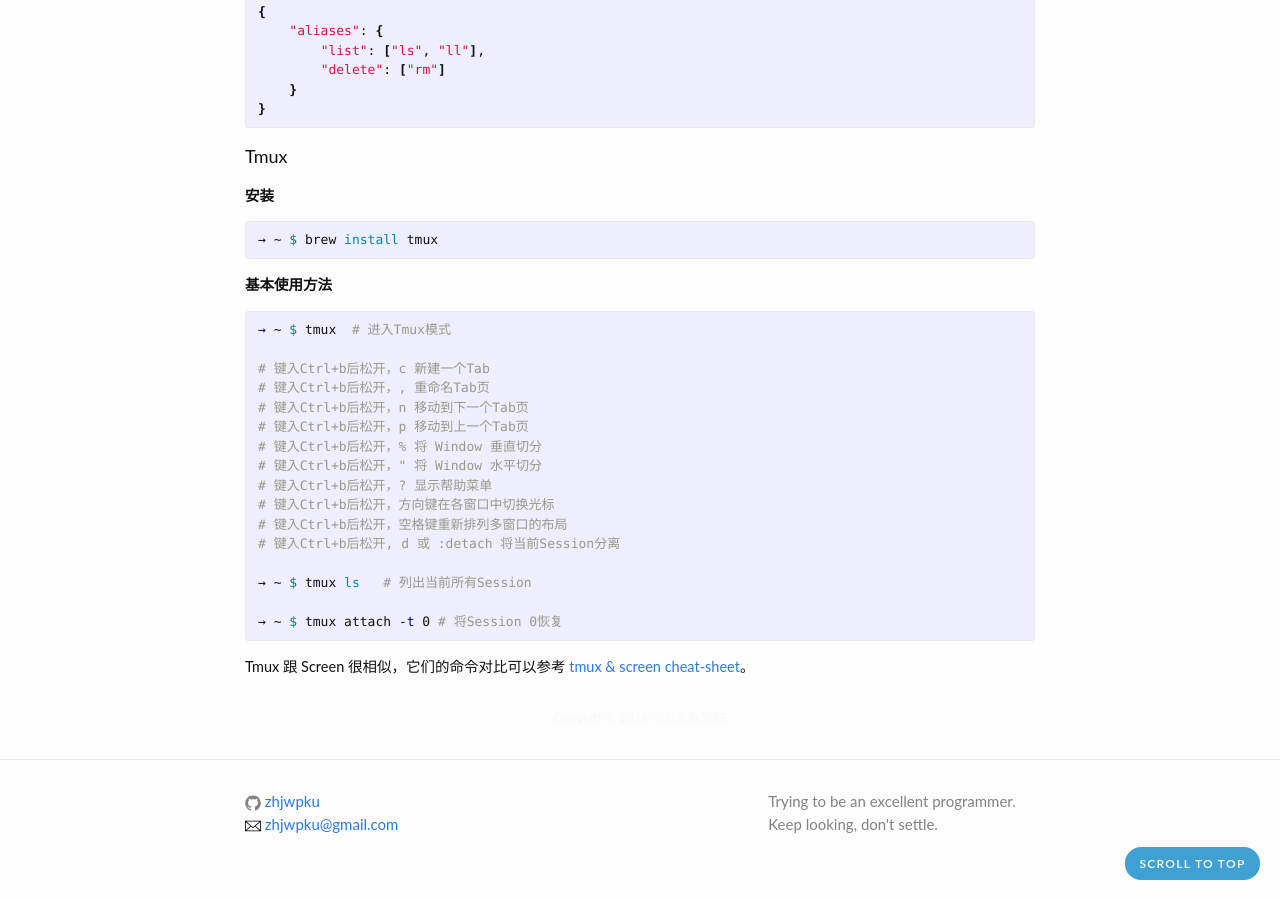
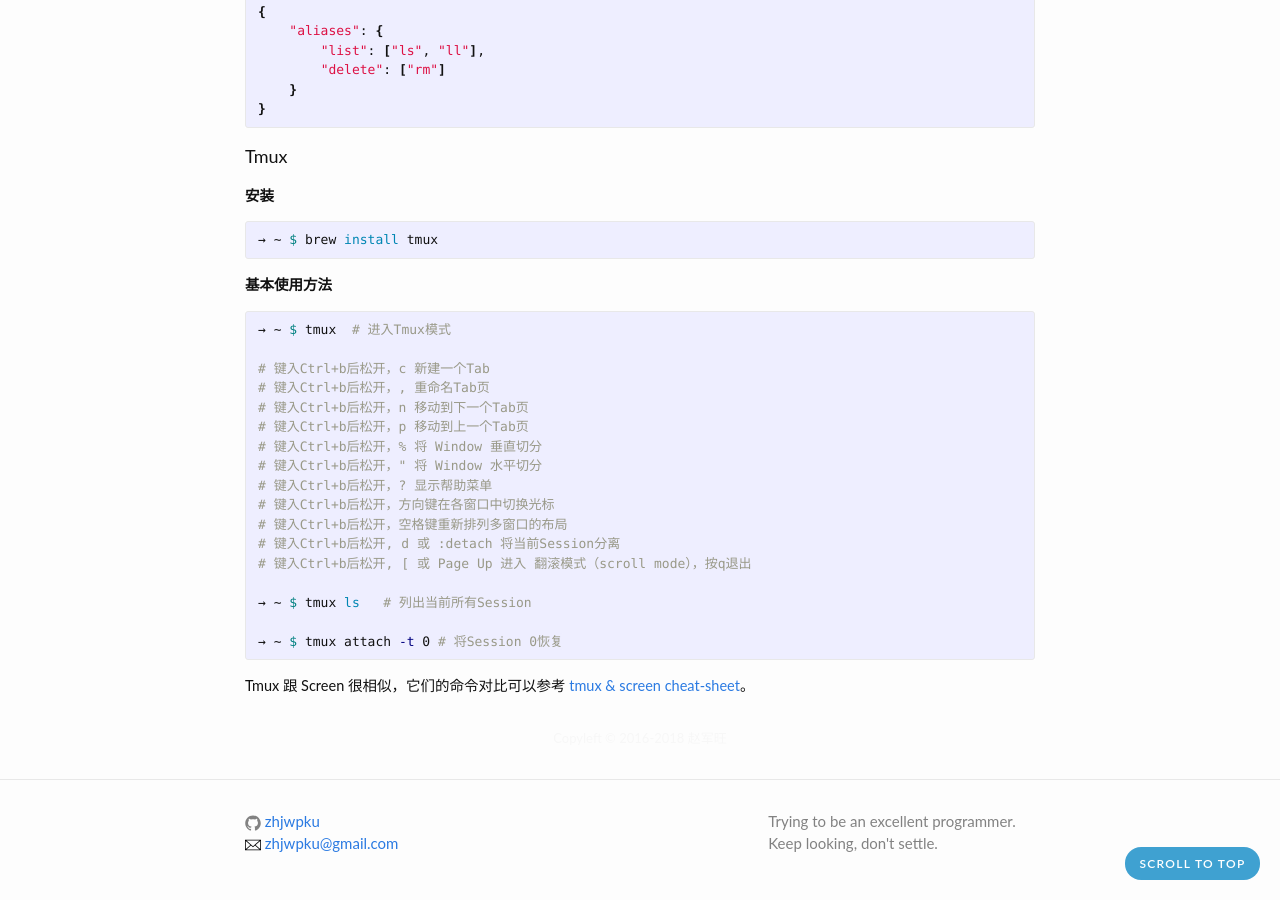
Before and after one commit to zhjwpku/zhjwpku.github.io, a Jekyll site: the page built from _posts/2017-03-12-xshell-alternative-for-mac.md, in a window 1280 px wide and 900 px high, scrolled down 1081 px. Built offline with Jekyll 4.4.1, drawn with Linux system fonts in a browser that asks for light colours; comment, search, counter and statistics services are not loaded.

Commit message:
scroll mode
Signed-off-by: Zhao Junwang <zhjwpku@gmail.com>

```diff
--- a/_posts/2017-03-12-xshell-alternative-for-mac.md
+++ b/_posts/2017-03-12-xshell-alternative-for-mac.md
@@ -86,6 +86,7 @@
 # 键入Ctrl+b后松开，方向键在各窗口中切换光标
 # 键入Ctrl+b后松开，空格键重新排列多窗口的布局
 # 键入Ctrl+b后松开, d 或 :detach 将当前Session分离
+# 键入Ctrl+b后松开, [ 或 Page Up 进入 翻滚模式（scroll mode），按q退出
 
 → ~ $ tmux ls   # 列出当前所有Session
 
```
